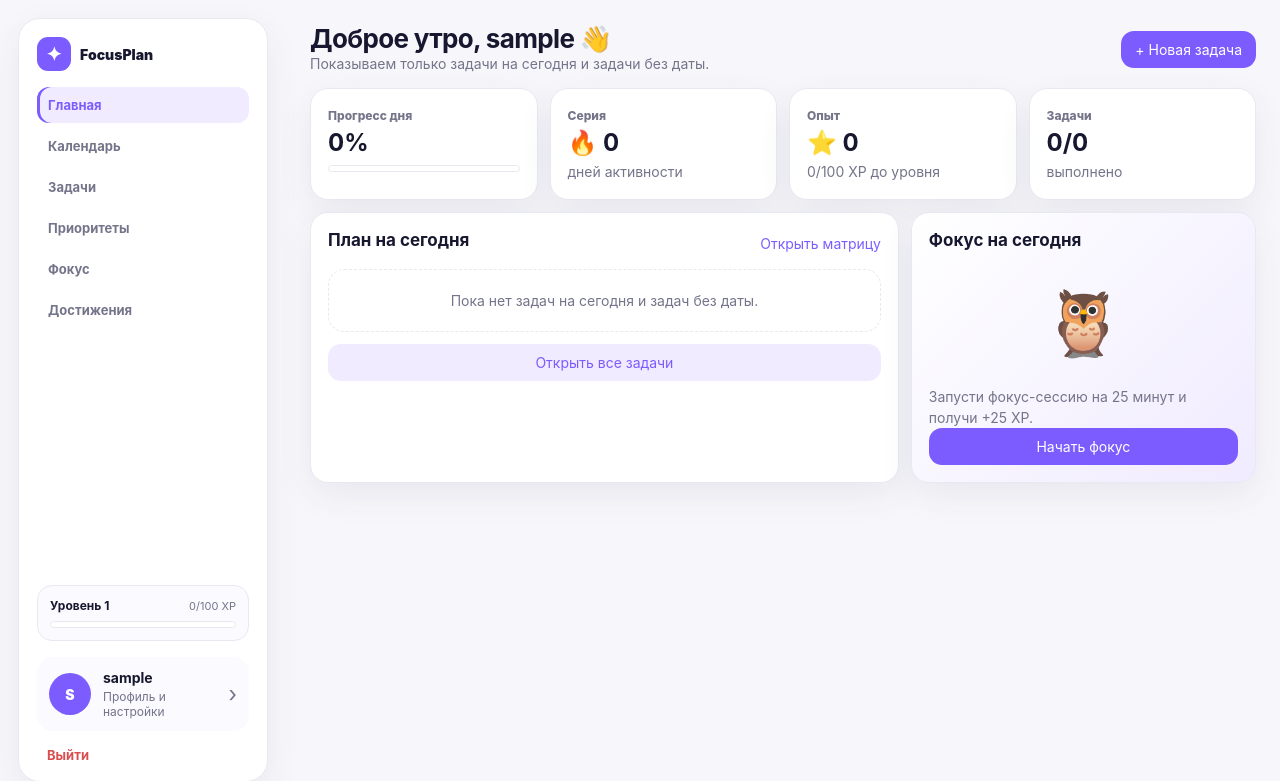
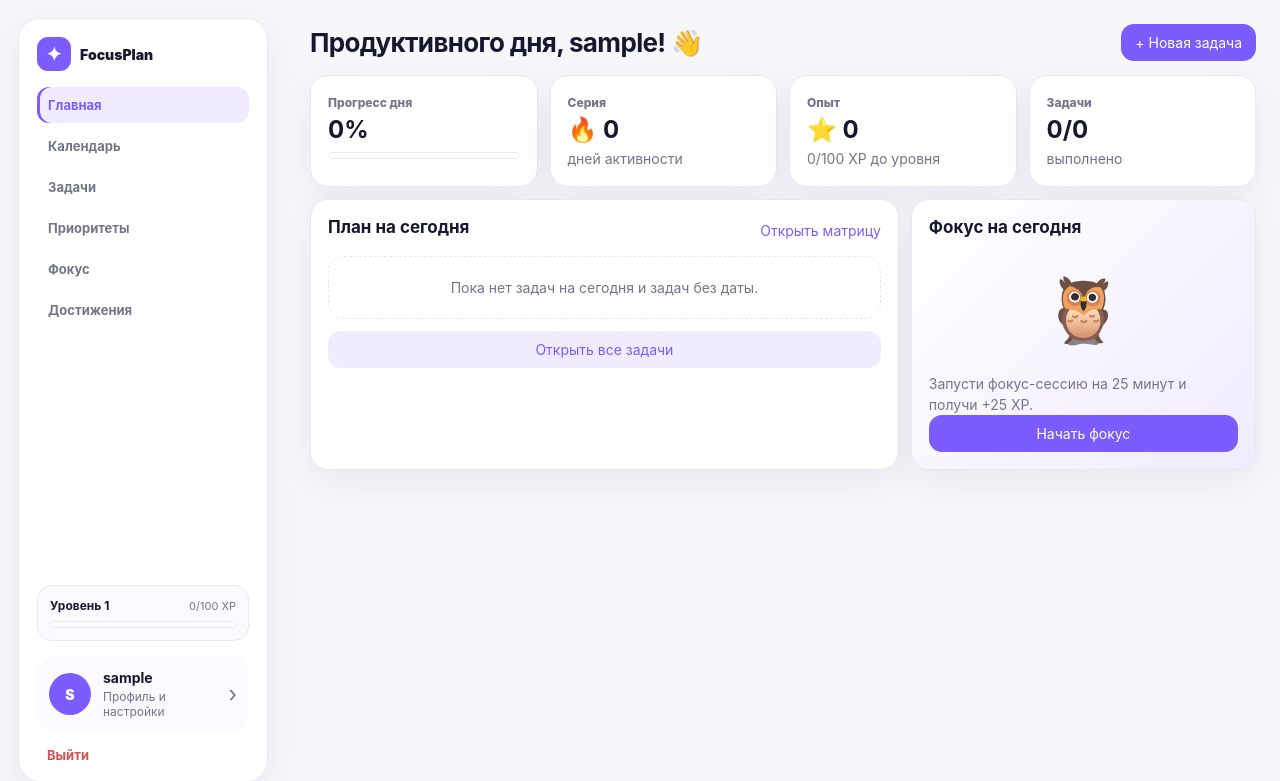
Before and after one commit to Lesssya/FocusPlan, a Flask app: page /dashboard in a window 1280 px wide. Shown: the top 781 px of the page. Run offline with Flask 3, Linux system fonts and the light colour scheme; the visitor is signed in with stand-in values (Sample User, id 1).

Commit message:
изменение названия сверху

```diff
--- a/data/store.json
+++ b/data/store.json
@@ -267,7 +267,7 @@
       "avatar": "А",
       "settings": {
         "theme": "light",
-        "accent": "pink",
+        "accent": "purple",
         "notifications": true
       },
       "folders": [
--- a/templates/dashboard.html
+++ b/templates/dashboard.html
@@ -1,7 +1,7 @@
 {% extends "base.html" %}
 {% block content %}
 <header class="topbar compact-topbar">
-  <div><h1>Доброе утро, {{ user.nickname }} 👋</h1><p>Показываем только задачи на сегодня и задачи без даты.</p></div>
+  <div><h1>Продуктивного дня, {{ user.nickname }}! 👋</h1><p></p></div>
   <button class="btn primary" data-modal-open="taskModal">+ Новая задача</button>
 </header>
 
```
